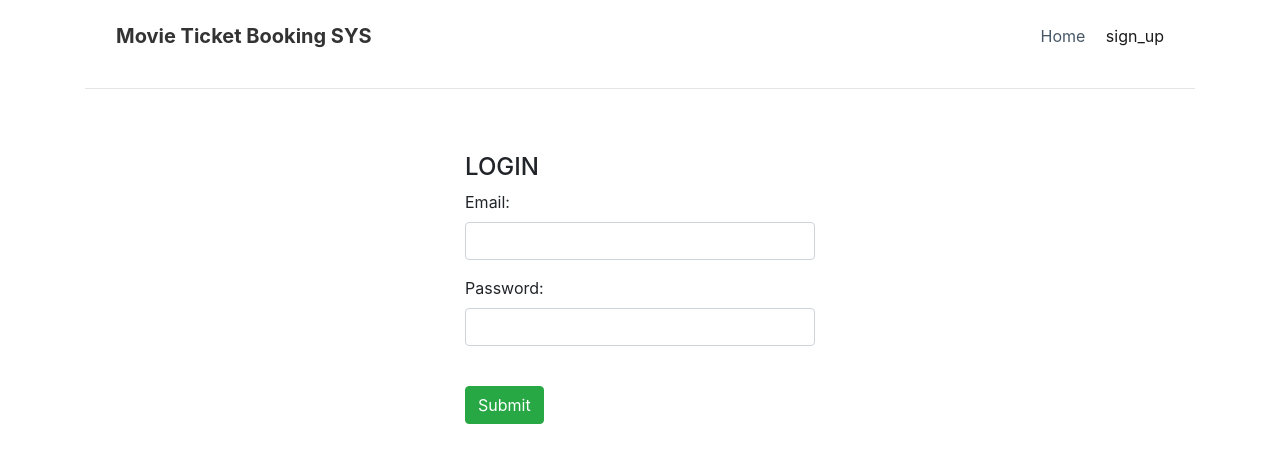
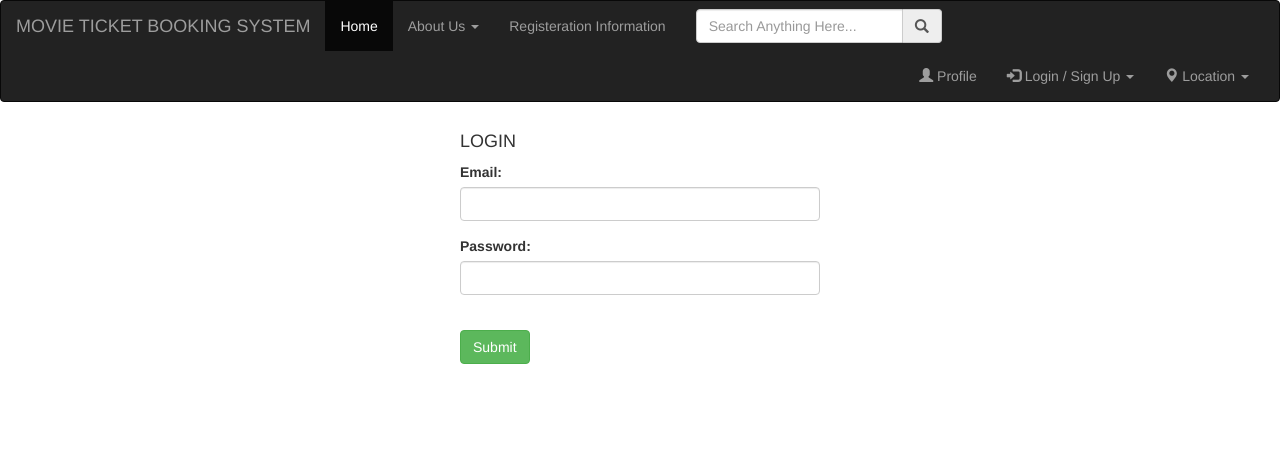
Before and after one commit to wasayy97/SE-DEPLOY, a Flask app: page /edit in a window 1280 px wide. Shown: the top 463 px of the page. Run offline with Flask 2, Linux system fonts and the light colour scheme; some libraries are stand-ins or nearby versions.

Commit message:
styled login page

```diff
--- a/templates/login.html
+++ b/templates/login.html
@@ -1,34 +1,74 @@
 <!DOCTYPE html>
 <html lang="en">
    <head>
-      <title>Details</title>
-      <meta charset="utf-8">
-      <meta name="viewport" content="width=device-width, initial-scale=1">
-      <link rel="stylesheet" href=" https://cdnjs.cloudflare.com/ajax/libs/twitter-bootstrap/4.0.0/css/bootstrap.min.css">
-      <link rel="stylesheet" href=" https://fonts.googleapis.com/css?family=Lora">
-      <script src="https://ajax.googleapis.com/ajax/libs/jquery/3.5.1/jquery.min.js"></script>
-      <script src="https://maxcdn.bootstrapcdn.com/bootstrap/3.4.1/js/bootstrap.min.js"></script>
-      <link rel="stylesheet" href="static/css/styles.min.css">
+      <link rel="stylesheet" href="https://maxcdn.bootstrapcdn.com/bootstrap/3.3.7/css/bootstrap.min.css">
+      <script src="https://ajax.googleapis.com/ajax/libs/jquery/1.12.4/jquery.min.js"></script>
+      <script src="https://maxcdn.bootstrapcdn.com/bootstrap/3.3.7/js/bootstrap.min.js"></script>
+      <title>Home Page</title>
+      <link rel="stylesheet" href="style.css">
    </head>
    <body>
-      <div class="container">
-         <div>
-            <nav class="navbar navbar-light navbar-expand-md navigation-clean-button">
-               <div class="container">
-                  <a class="navbar-brand" href="#">Movie Ticket Booking SYS</a>
-                  <button class="navbar-toggler" data-toggle="collapse" data-target="#navcol-1">
-                  <span class="sr-only">Toggle navigation</span><span class="navbar-toggler-icon"></span>
-                  </button>
-                  <div class="collapse navbar-collapse" id="navcol-1">
-                     <ul class="nav navbar-nav mr-auto"></ul>
-                     <span class="navbar-text actions"> <a href="/" class="login">Home</a>
-                     <a href ="/signup">sign_up</a>
+      <nav class="navbar navbar-inverse ">
+         <div class="container-fluid">
+            <div class="row">
+               <div class="col-lg-12">
+                  <div class="navbar-header">
+                     <button class="navbar-toggle" data-target="#mobile_menu" data-toggle="collapse"><span class="icon-bar"></span><span class="icon-bar"></span><span class="icon-bar"></span></button>
+                     <a href="#" class="navbar-brand">MOVIE TICKET BOOKING SYSTEM</a>
+                  </div>
+                  <div class="navbar-collapse collapse" id="mobile_menu">
+                     <ul class="nav navbar-nav">
+                        <li class="active"><a href="{{ url_for('home') }}">Home</a></li>
+                        <li>
+                           <a href="#" class="dropdown-toggle" data-toggle="dropdown">About Us <span class="caret"></span></a>
+                           <ul class="dropdown-menu">
+                              <li><a href="/signup">Contact Us</a></li>
+                           </ul>
+                        </li>
+                        <li><a href="/registrationInfox">Registeration Information</a></li>
+                     </ul>
+                     <ul class="nav navbar-nav">
+                        <li>
+                           <form action="" class="navbar-form">
+                              <div class="form-group">
+                                 <div class="input-group">
+                                    <input type="search" name="search" id="" placeholder="Search Anything Here..." class="form-control">
+                                    <span class="input-group-addon"><span class="glyphicon glyphicon-search"></span></span>
+                                 </div>
+                              </div>
+                           </form>
+                        </li>
+                     </ul>
+                     <ul class="nav navbar-nav navbar-right">
+                        <li><a href="#"><span class="glyphicon glyphicon-user"></span> Profile</a></li>
+                        <li>
+                           <a href="#" class="dropdown-toggle" data-toggle="dropdown"><span class="glyphicon glyphicon-log-in"></span> Login / Sign Up <span class="caret"></span></a>
+                           <ul class="dropdown-menu">
+                              <li><a href="/login">Login</a></li>
+                              <li><a href="/signup">Sign Up</a></li>
+                           </ul>
+                        </li>
+                        <li>
+                           <a href="#" class="dropdown-toggle" data-toggle="dropdown"><span class="glyphicon glyphicon-map-marker"></span> Location <span class="caret"></span></a>
+                           <ul class="dropdown-menu">
+                              <li>
+                                 <option value="1">Montreal</option>
+                              </li>
+                              <li>
+                                 <option value="2">Quebec City</option>
+                              </li>
+                              <li>
+                                 <option value="3">Toronto</option>
+                              </li>
+                           </ul>
+                        </li>
+                     </ul>
                   </div>
                </div>
-            </nav>
+            </div>
          </div>
-         <hr>
-         <br><br>
+      </nav>
+      <div class="container">
          <div class="row">
             <div class="col-sm-4">
             </div>
```
Also changed, not shown: templates/wrongpwd.html (+66 -52 lines).
